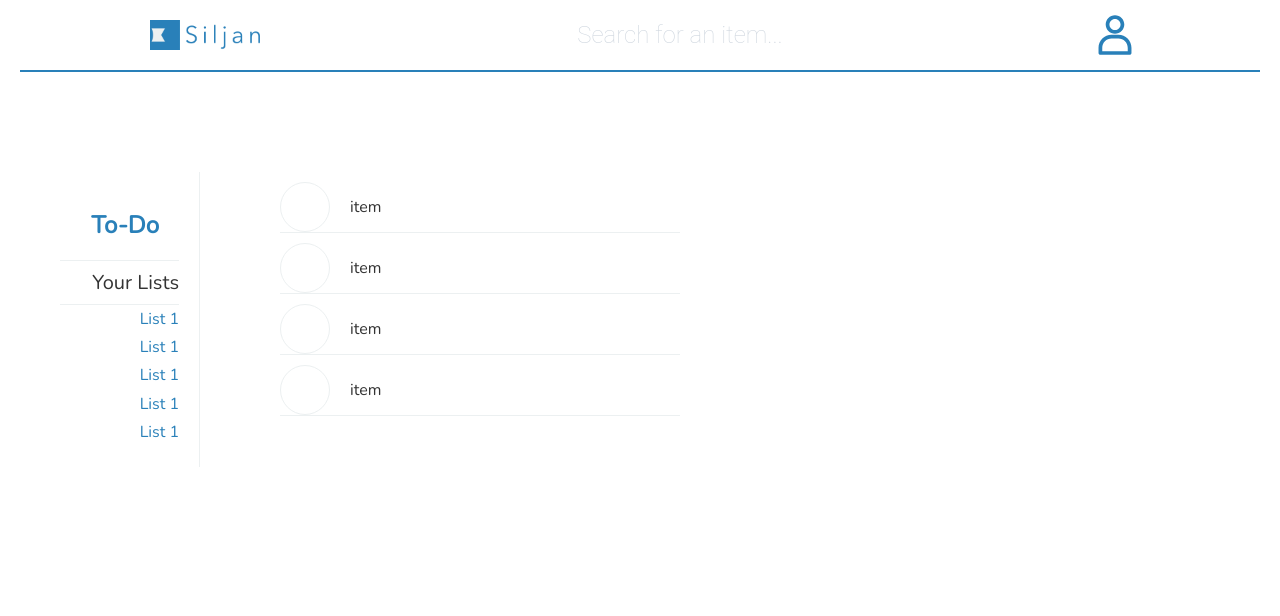
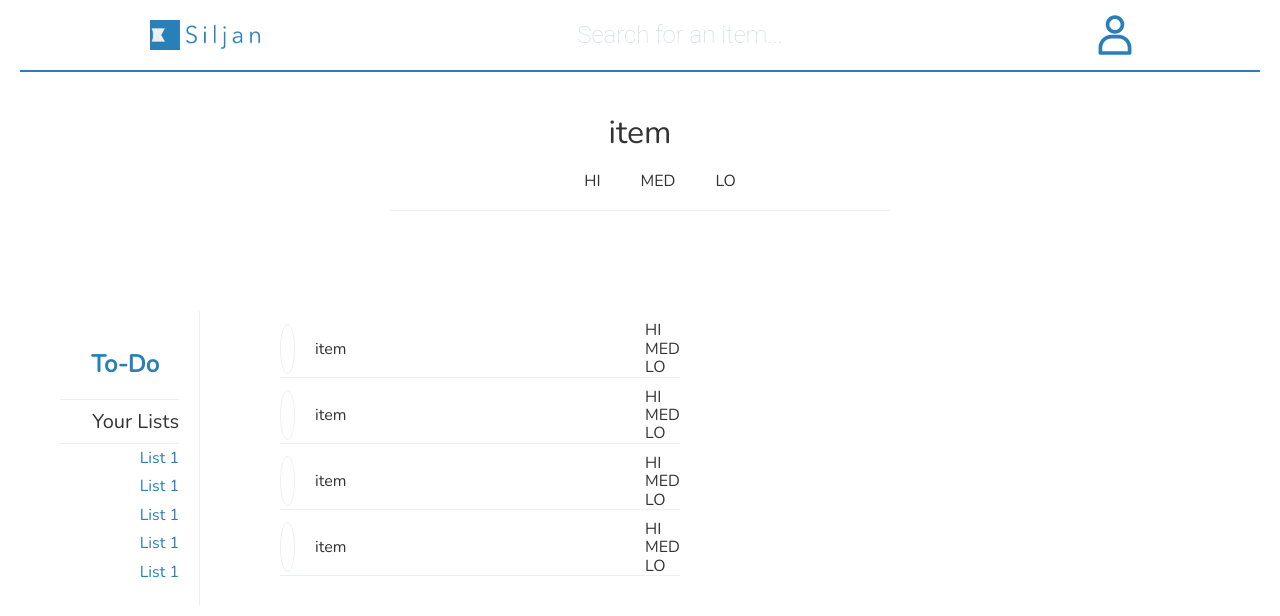
Before and after one commit to cihankoseoglu/siljan, a Vue app: page /dashboard in a window 1280 px wide. Shown: the top 616 px of the page. Built offline with nearby package versions, Linux system fonts and the light colour scheme.

Commit message:
Add add-todo mockup to dashboard

```diff
--- a/src/components/dashboard/AddTodo.vue
+++ b/src/components/dashboard/AddTodo.vue
@@ -1,15 +1,83 @@
 <template>
     <div class="add-todo">
-
+        <form @submit.prevent="addTodoItem">
+            <input type="text" v-model="item" name="todoItem" autocomplete="off" placeholder="Enter a todo item">
+        </form>
+        <ul>
+            <li class="priority">HI</li>
+            <li class="priority">MED</li>
+            <li class="priority">LO</li>
+        </ul>
     </div>
 </template>
 
 <script>
 export default {
   name: 'addtodo',
+  data() {
+      return {
+          item: "item",
+      }
+  },
+  methods: {
+      addTodoItem() {
+
+      }
+  }
 };
 </script>
 
 <style scoped>
+.add-todo {
+    display: flex;
+    flex-direction: column;
+    align-items: center;
+    width: 500px;
+    margin: 10px 0;
+    border-bottom: 1px solid var(--cloud-white);
+}
+
+.add-todo input {
+    border: none;
+    color: var(--black);
+    text-align: center;
+    font-size: 32px;
+    font-family: var(--font-family-open-sans);
+}
+
+.add-todo input[type=text] {
+    height: 40px;
+    font-size: 32px;
+    width: 500px;
+    box-sizing: border-box;
+    font-family: var(--font-family-nunito);
+    font-weight: 200;
+}
+
+.add-todo input[type=text]:focus {
+    outline: 0;
+}
+
+.add-todo input::placeholder {
+    opacity: 1;
+    transition: opacity .2s;
+    font-weight: 200;
+    text-align: center;
+    color: var(--light-gray);
+}
+
+.add-todo input:focus::placeholder {
+    opacity: 0;
+}
+
+.add-todo ul {
+    list-style-type: none;
+    display: flex;
+    flex-direction: row;
+}
+
+.add-todo ul .priority {
+    padding: 20px;
+}
 
 </style>
--- a/src/components/dashboard/TodoItem.vue
+++ b/src/components/dashboard/TodoItem.vue
@@ -5,9 +5,9 @@
             <input type="text" v-model="item" name="todoItem">
         </form>
         <ul>
-            <li class="priority"></li>
-            <li class="priority"></li>
-            <li class="priority"></li>
+            <li class="priority">HI</li>
+            <li class="priority">MED</li>
+            <li class="priority">LO</li>
         </ul>
     </li>
 </template>
--- a/src/views/Dashboard.vue
+++ b/src/views/Dashboard.vue
@@ -1,7 +1,9 @@
 <template>
     <div class="dashboard">
         <Navbar></Navbar>
-        <AddTodo></AddTodo>
+        <div class="add-todo">
+            <AddTodo></AddTodo>
+        </div>
         <div class="panel">
             <Sidebar></Sidebar>
             <TodoList></TodoList>
@@ -32,6 +34,10 @@ export default {
     padding: 0;
 }
 
+.dashboard .add-todo {
+    margin: 40px auto;
+}
+
 .dashboard .panel {
     display: flex;
     flex-direction: row;
```
